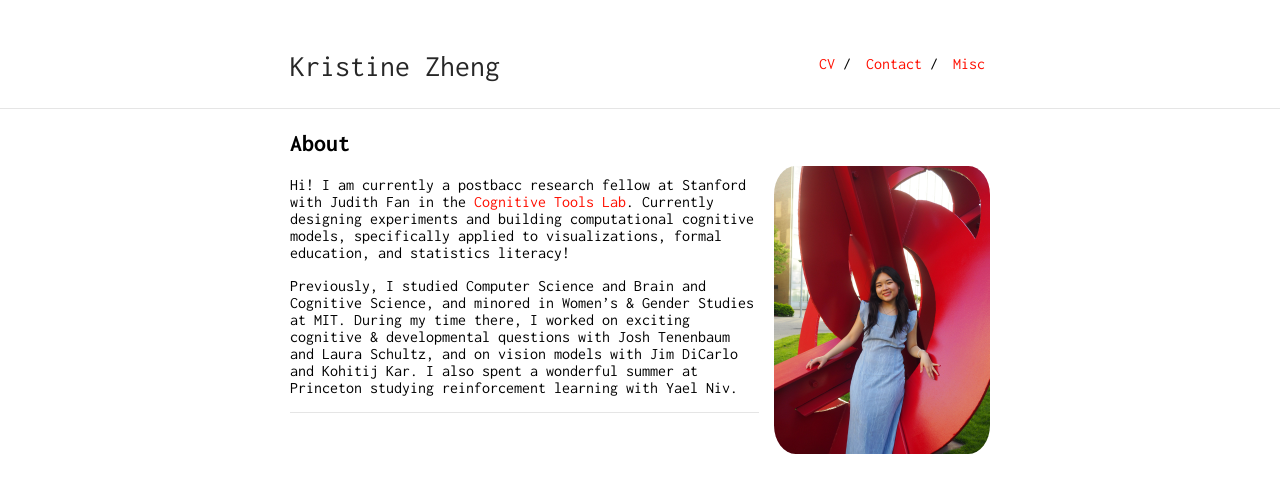
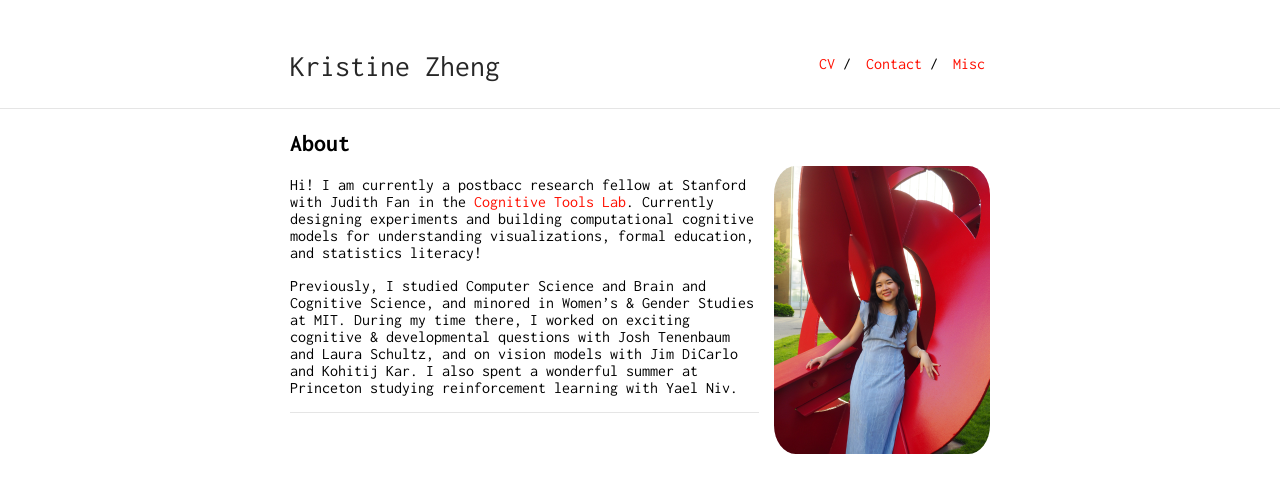
Before and after one commit to kristinezheng/kristinezheng.github.io, a Jekyll site: the page built from index.md, in a window 1280 px wide. Shown: the top 493 px of the page. Built offline with Jekyll 4.4.1, drawn with Linux system fonts in a browser that asks for light colours; our own code applies the rules of GitHub Pages for plain Markdown files.

Commit message:
description

```diff
--- a/index.md
+++ b/index.md
@@ -6,7 +6,7 @@
 
 <img class="profile-picture" src="kristine.JPG">
 
-Hi! I am currently a postbacc research fellow at Stanford with Judith Fan in the [Cognitive Tools Lab](https://cogtoolslab.github.io/). Currently designing experiments and building computational cognitive models, specifically applied to visualizations, formal education, and statistics literacy!
+Hi! I am currently a postbacc research fellow at Stanford with Judith Fan in the [Cognitive Tools Lab](https://cogtoolslab.github.io/). Currently designing experiments and building computational cognitive models for understanding visualizations, formal education, and statistics literacy!
 
 Previously, I studied Computer Science and Brain and Cognitive Science, and minored in Women's & Gender Studies at MIT. During my time there, I worked on exciting cognitive & developmental questions with Josh Tenenbaum and Laura Schultz, and on vision models with Jim DiCarlo and Kohitij Kar. I also spent a wonderful summer at Princeton studying reinforcement learning with Yael Niv.
 
```
